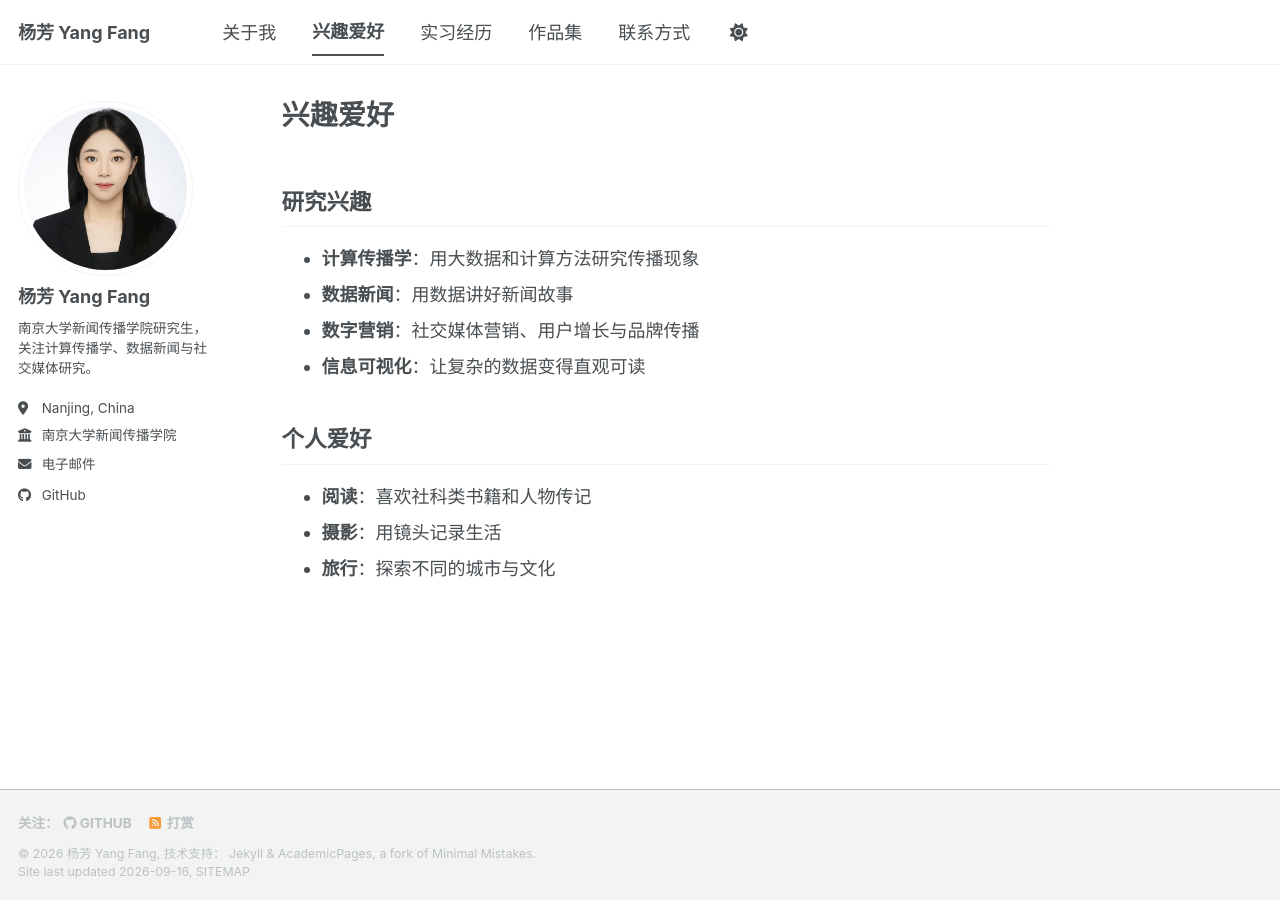
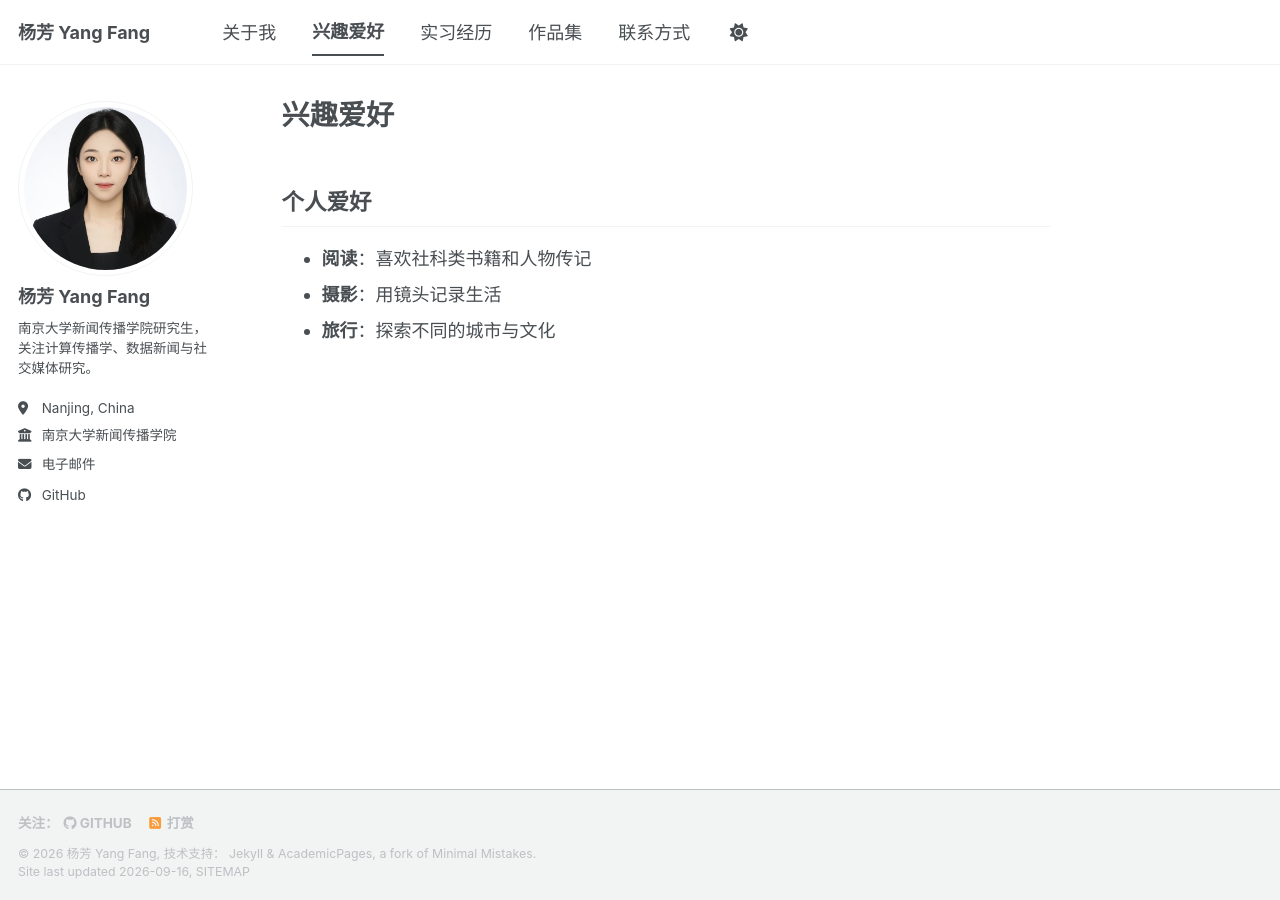
Before and after one commit to yangfang0056/yangfang0056.github.io, a Jekyll site: the page built from _pages/interest.md, in a window 1280 px wide. Built offline with Jekyll 4.4.1, drawn with Linux system fonts in a browser that asks for light colours; a style sheet for code colours, icons or effects is not loaded.

Commit message:
Remove research interests from interest.md
Removed research interests section from interest page.

```diff
--- a/_pages/interest.md
+++ b/_pages/interest.md
@@ -4,12 +4,6 @@ title: "兴趣爱好"
 author_profile: true
 ---
 
-## 研究兴趣
-
-- **计算传播学**：用大数据和计算方法研究传播现象
-- **数据新闻**：用数据讲好新闻故事
-- **数字营销**：社交媒体营销、用户增长与品牌传播
-- **信息可视化**：让复杂的数据变得直观可读
 
 ## 个人爱好
 
```
